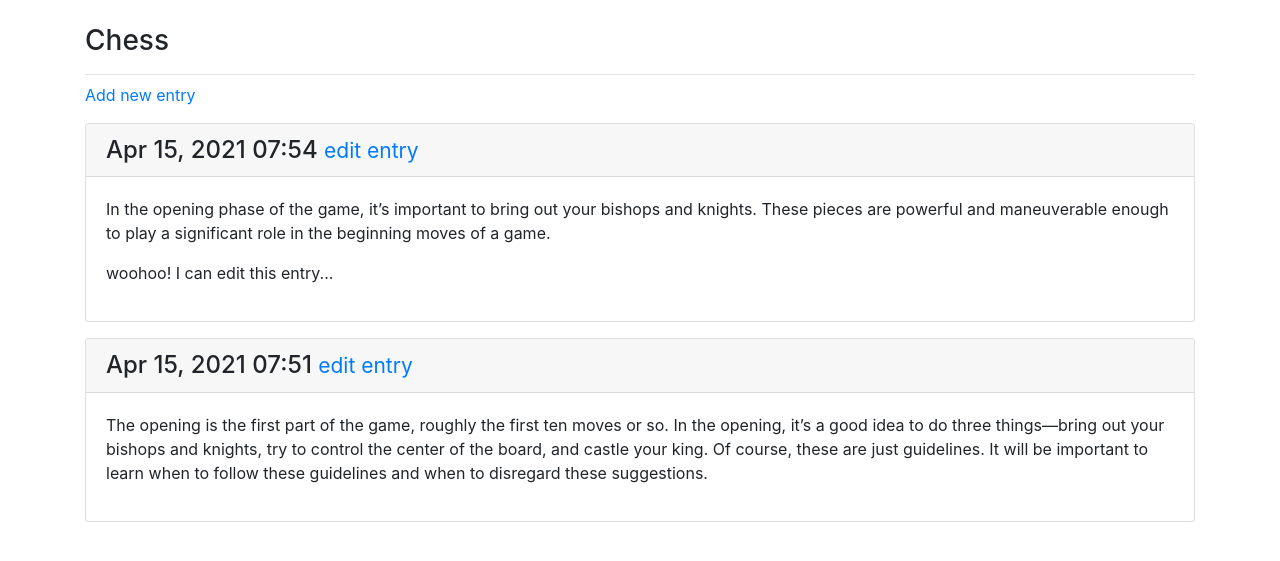
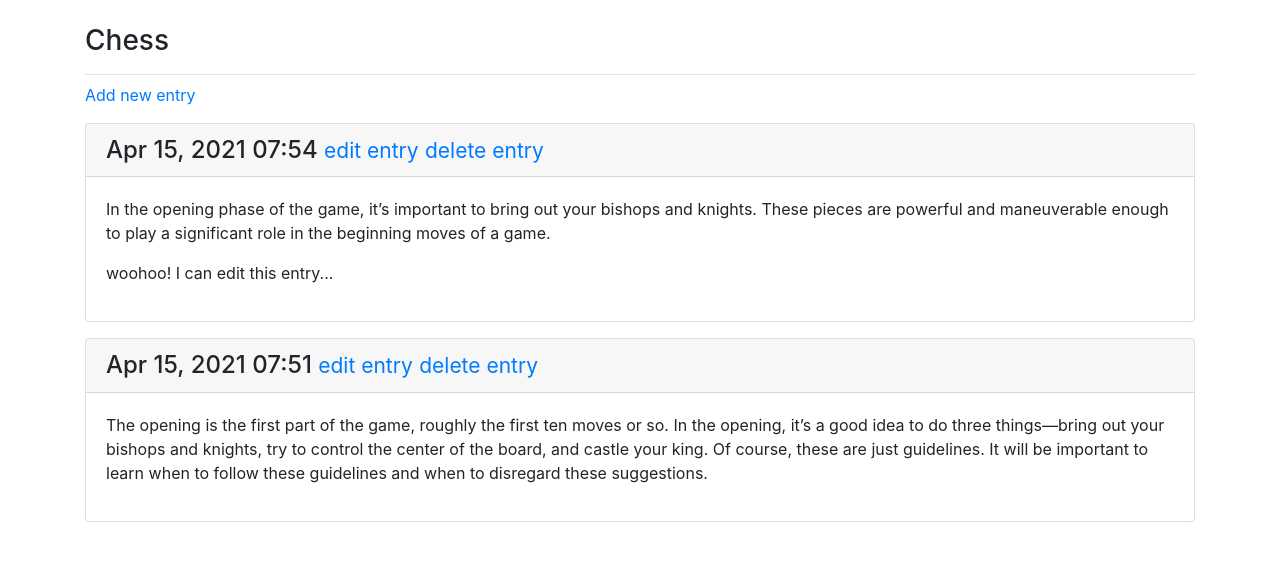
Before and after one commit to Toyin96/learning_log, a Django app: page /topics/1/ in a window 1280 px wide. Shown: the part 58-619 px from the top of the page. Run offline with Django 3.2, Linux system fonts and the light colour scheme; a user stored in the database is signed in; data comes from the database, SQL or seed files in the repository; both versions use the stored data as it was after the commit; some libraries are stand-ins or nearby versions.

Commit message:
user can now delete entries

```diff
--- a/learning_logs/templates/learning_logs/topic.html
+++ b/learning_logs/templates/learning_logs/topic.html
@@ -22,6 +22,8 @@
             {{ entry.date_added|date:'M d, Y H:i' }}
             <small><a href="{% url 'learning_logs:edit_entry' entry.id %}">
             edit entry</a></small>
+            <small><a href="{% url 'learning_logs:delete_entry' entry.id %}">
+            delete entry</a></small>
         </h4>
         <div class="card-body">
 {{ entry.text|linebreaks }}
--- a/learning_logs/urls.py
+++ b/learning_logs/urls.py
@@ -22,5 +22,8 @@ urlpatterns = [
     path('new_entry/<int:topic_id>/', views.new_entry, name='new_entry'),
 
     # Page for editing an entry
-    path('edit_entry/<int:entry_id>/', views.edit_entry, name='edit_entry')
+    path('edit_entry/<int:entry_id>/', views.edit_entry, name='edit_entry'),
+
+    # path to delete an entry
+    path('delete_entry/<int:entry_id>/', views.delete_entry, name='delete_entry')
 ]
--- a/learning_logs/views.py
+++ b/learning_logs/views.py
@@ -69,6 +69,7 @@ def new_entry(request, topic_id):
         new_entry = form.save(commit=False)
         new_entry.topic = topic
         new_entry.save()
+        return redirect('learning_logs:topic', topic.id)
 
     # Displays an empty or invalid form
     context = {'topic': topic, 'form': form}
@@ -98,3 +99,27 @@ def edit_entry(request, entry_id):
         'entry': entry, 'topic': topic, 'form': form
     }
     return render(request, 'learning_logs/edit_entry.html', context)
+
+
+@login_required
+def delete_entry(request, entry_id):
+    entry = Entry.objects.get(id=entry_id)
+    topic = entry.topic
+
+    if topic.owner != request.user:
+        raise Http404
+
+    # prefilled entry form
+    if request.method != 'POST':
+        form = EntryForm(instance=entry)
+    else:
+        form = EntryForm(instance=entry, data=request.POST)
+        if form.is_valid():
+            entry.delete()
+            return redirect('learning_logs:topic', topic.id)
+
+    context = {
+        "entry": entry, "topic": topic, "form": form
+    }
+
+    return render(request, 'learning_logs/delete_entry.html', context)
```
Also changed, not shown: learning_logs/templates/learning_logs/delete_entry.html (added, +21 -0 lines), db.sqlite3.
